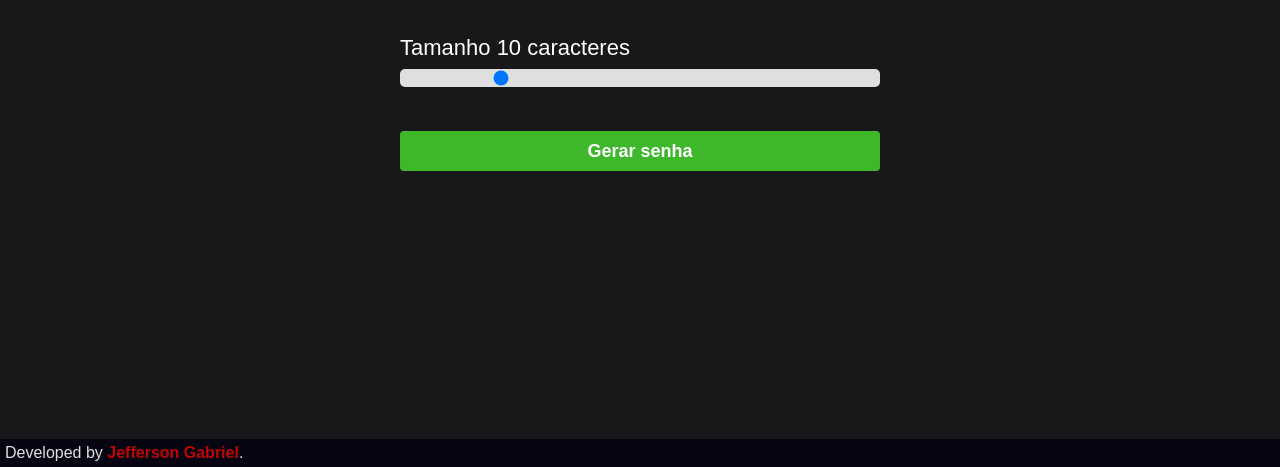
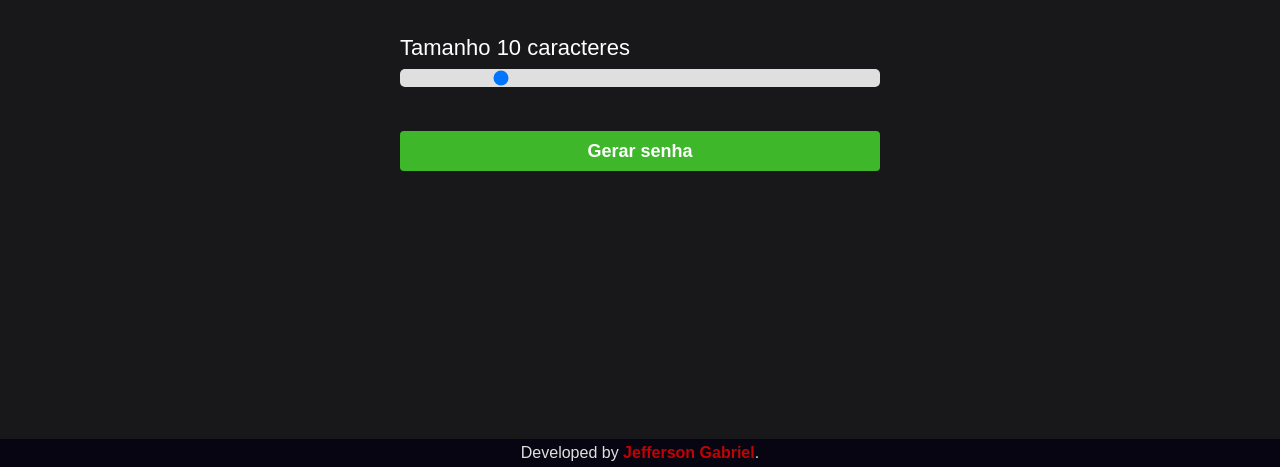
Before and after one commit to nosreffej1/passwordgenerator, a plain HTML site: page index.html in a window 1280 px wide. Shown: the part 333-800 px from the top of the page. Drawn offline with Linux system fonts and the light colour scheme.

Commit message:
Update style.css

```diff
--- a/style.css
+++ b/style.css
@@ -1,8 +1,8 @@
 *{
     font-family: sans-serif;
-    width: 100%;
     margin: 0 auto;
     box-sizing: border-box;
+    width: 100%;
 }
 
 body{
@@ -50,6 +50,7 @@ body{
     color: #FFF;
     font-weight: bold;
     font-size: 18px;
+    width: 100%;
 }
 
 .container-password{
@@ -113,13 +114,13 @@ footer {
     padding: 5px;
     display: flex;
     justify-content: center;
-
 }
 
 footer a {
     text-decoration: none;
     font-weight: 700;
     color:#be0404;
+    width: auto;
 }
 
 footer a:hover {
@@ -127,10 +128,9 @@ footer a:hover {
 }
 
 p {
-    margin: 0 auto;
-    color: #DFDFDF
-
-
+    color: #DFDFDF;
+    align-self: center;
+    width: auto;
 }
 
 
```
